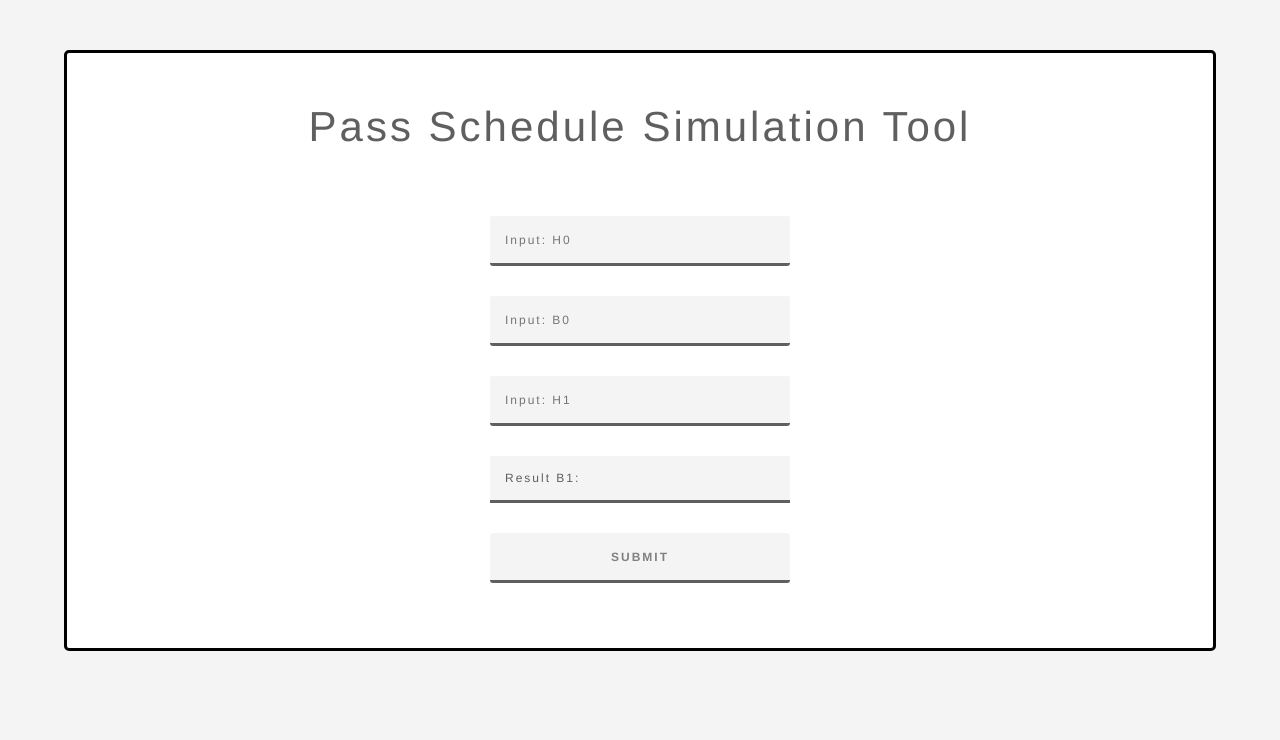
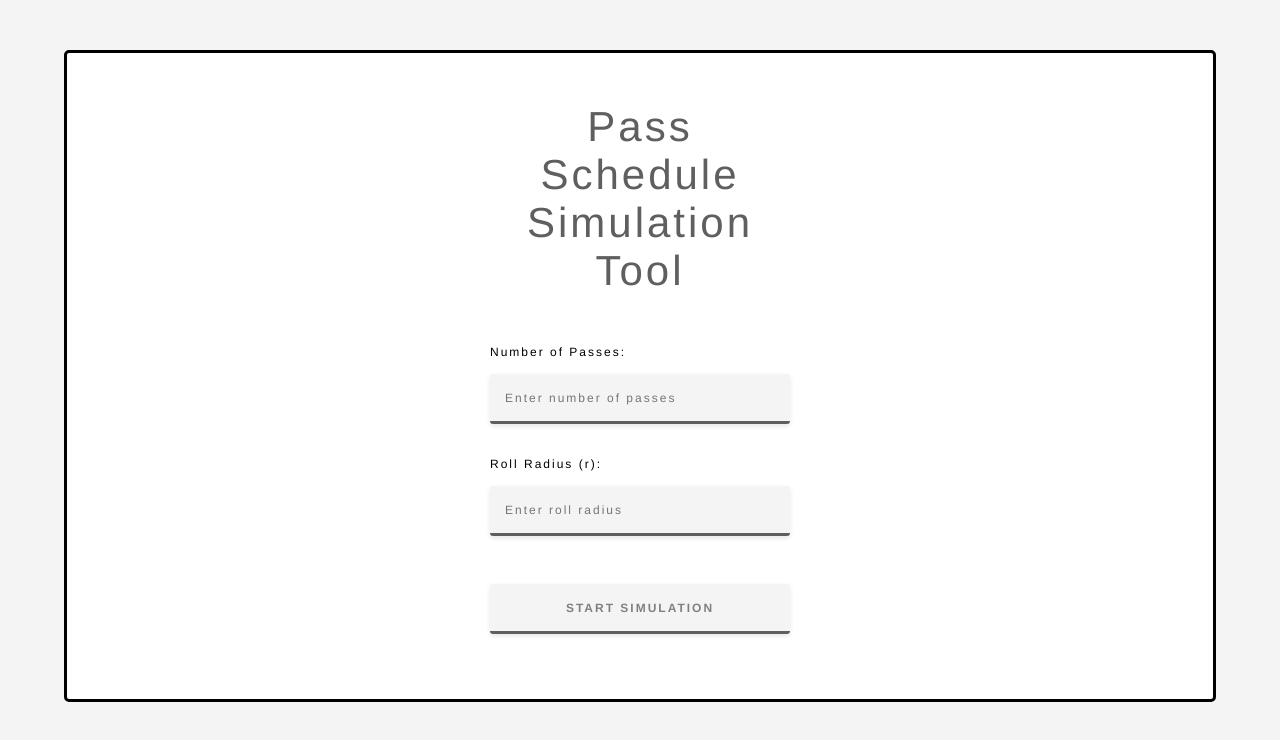
Before and after one commit to A-Houria/Thesis, a React (Create React App) app: page / in a window 1280 px wide. Shown: the top 740 px of the page. Built offline with nearby package versions, Linux system fonts and the light colour scheme.

Commit message:
before meeting on Thursday 21/11/2024

```diff
--- a/src/App.js
+++ b/src/App.js
@@ -1,30 +1,32 @@
 import React, { useState } from "react";
 
 function App() {
-  const [result, setResult] = useState("");
+  const [numPasses, setNumPasses] = useState(null);
+  const [tempPasses, setTempPasses] = useState("");
+  const [r, setR] = useState("");
+  const [passes, setPasses] = useState([]);
+  const [currentPass, setCurrentPass] = useState(1);
   const [b0, setB0] = useState("");
   const [h0, setH0] = useState("");
   const [h1, setH1] = useState("");
 
-  const r = 950;
-
-  // Calc A
+  // Calculate A
   const calculateA = (h0, deltaH) => {
     return (
       (1 + 5 * Math.pow(0.35 - deltaH / h0, 2)) * Math.sqrt(h0 / deltaH - 1)
     );
   };
-  // Calc B
+
+  // Calculate B
   const calculateB = (b0, h0) => {
     return (b0 / h0 - 1) * Math.pow(b0 / h0, 2 / 3);
   };
 
-  // Calc b1
-  const calculateB1 = (b0, h0, h1) => {
+  // Calculate b1
+  const calculateB1 = (b0, h0, h1, r) => {
     const deltaH = h0 - h1;
 
     const A = calculateA(h0, deltaH);
-
     const B = calculateB(b0, h0);
 
     const firstPart =
@@ -37,59 +39,174 @@ function App() {
     return b1;
   };
 
-  const onSubmit = (e) => {
+  // Start simulation by setting the number of passes and roll radius
+  const startSimulation = (e) => {
+    e.preventDefault();
+    setNumPasses(parseInt(tempPasses, 10)); // Set number of passes
+    setTempPasses(""); // Clear temporary input
+  };
+
+  // Handle each pass submission
+  const handlePassSubmit = (e) => {
     e.preventDefault();
 
-    // Ensure all inputs are numbers
     const b0Num = parseFloat(b0);
     const h0Num = parseFloat(h0);
     const h1Num = parseFloat(h1);
+    const rNum = parseFloat(r);
 
-    // Calculate b1
-    const b1 = calculateB1(b0Num, h0Num, h1Num);
+    const b1 = calculateB1(b0Num, h0Num, h1Num, rNum);
 
-    // Round the result to 2 decimal places
-    setResult(b1.toFixed(2));
+    // Add pass result to the table
+    const newPass = {
+      pass: currentPass,
+      h0: h0Num,
+      b0: b0Num,
+      h1: h1Num,
+      b1: b1.toFixed(2),
+    };
+    setPasses([...passes, newPass]);
+
+    // Prepare for the next pass
+    setB0(b1.toFixed(2)); // New B0 is the B1 from this pass
+    setH0(h1Num); // New H0 is the H1 from this pass
+    setH1(""); // Clear input for next H1
+    setCurrentPass((prev) => prev + 1);
   };
 
   return (
     <div className="app">
       <div className="cont">
+        {!numPasses ? (
+          <form className="inputs" onSubmit={startSimulation}>
             <h1>Pass Schedule Simulation Tool</h1>
-        <form className="inputs" onSubmit={onSubmit}>
+            <label>
+              Number of Passes:
+              <input
+                required
+                className="number"
+                type="number"
+                min={1}
+                placeholder="Enter number of passes"
+                value={tempPasses}
+                onChange={(e) => setTempPasses(e.target.value)}
+              />
+            </label>
+            <br />
+            <label>
+              Roll Radius (r):
               <input
                 required
                 className="number"
                 type="number"
                 step="any"
                 min={0}
-            placeholder="Input: H0"
-            value={h0}
-            onChange={(e) => setH0(e.target.value)}
+                placeholder="Enter roll radius"
+                value={r}
+                onChange={(e) => setR(e.target.value)}
               />
+            </label>
+            <br />
+            <button type="submit">Start Simulation</button>
+          </form>
+        ) : currentPass <= numPasses ? (
+          <form className="inputs" onSubmit={handlePassSubmit}>
+            <h1>Pass Schedule Simulation Tool</h1>
+            <label>
+              Initial Height (H0):
               <input
                 required
                 className="number"
                 type="number"
                 step="any"
                 min={0}
-            placeholder="Input: B0"
-            value={b0}
-            onChange={(e) => setB0(e.target.value)}
+                placeholder="Enter H0"
+                value={h0}
+                onChange={(e) => setH0(e.target.value)}
+                disabled={currentPass > 1 || currentPass > numPasses} // Disable after first pass or simulation ends
               />
+            </label>
+            <br />
+            <label>
+              Initial Width (B0):
               <input
                 required
                 className="number"
                 type="number"
                 step="any"
                 min={0}
-            placeholder="Input: H1"
+                placeholder="Enter B0"
+                value={b0}
+                onChange={(e) => setB0(e.target.value)}
+                disabled={currentPass > 1 || currentPass > numPasses} // Disable after first pass or simulation ends
+              />
+            </label>
+            <br />
+            <label>
+              Resulted Height (H1):
+              <input
+                required
+                className="number"
+                type="number"
+                step="any"
+                min={0}
+                placeholder="Enter H1"
                 value={h1}
                 onChange={(e) => setH1(e.target.value)}
+                disabled={currentPass > numPasses} // Disable when simulation ends
               />
-          <p>Result B1: {result}</p>
-          <input className="btn" type="submit" value="Submit" />
+            </label>
+            <br />
+            <button type="submit" disabled={currentPass > numPasses}>
+              {currentPass > numPasses
+                ? "Simulation Complete"
+                : `Submit Pass ${currentPass}`}
+            </button>
           </form>
+        ) : (
+          <form className="inputs">
+            <h1>Pass Schedule Simulation Tool</h1>
+            <label>
+              Initial Height (H0):
+              <input className="number" type="number" value={h0} disabled />
+            </label>
+            <br />
+            <label>
+              Initial Width (B0):
+              <input className="number" type="number" value={b0} disabled />
+            </label>
+            <br />
+            <button type="button" disabled>
+              Simulation Complete
+            </button>
+          </form>
+        )}
+
+        {passes.length > 0 && (
+          <div className="table">
+            <h1>Pass Results</h1>
+            <table border="1">
+              <thead>
+                <tr>
+                  <th>H0</th>
+                  <th>B0</th>
+                  <th>H1</th>
+                  <th>B1</th>
+                </tr>
+              </thead>
+              <tbody>
+                {passes.map((pass) => (
+                  <tr key={pass.pass}>
+                    <td>{pass.h0}</td>
+                    <td>{pass.b0}</td>
+                    <td>{pass.h1}</td>
+                    <td>{pass.b1}</td>
+                  </tr>
+                ))}
+              </tbody>
+            </table>
+          </div>
+        )}
       </div>
     </div>
   );
--- a/src/Styles/style.css
+++ b/src/Styles/style.css
@@ -11,7 +11,7 @@ body {
 }
 
 .app .cont {
-  width: 90%;
+  max-width: 90%;
   margin: 50px auto;
   padding: 50px;
   background-color: white;
@@ -21,6 +21,10 @@ body {
   justify-content: center;
   border: 3px solid black;
   border-radius: 5px;
+  display: flex;
+  flex-direction: row;
+  align-items: center;
+  justify-content: center;
 }
 .app .cont h1 {
   letter-spacing: 3px;
@@ -35,7 +39,36 @@ body {
 .app .cont .inputs {
   display: flex;
   flex-direction: column;
-  align-items: flex-start;
+  align-items: center;
+  text-align: start;
+  width: 30%;
+}
+.app .cont .inputs h1 {
+  text-align: center;
+}
+.app .cont .inputs button {
+  margin: 15px 0px;
+  outline: none;
+  border: none;
+  background-color: #f4f4f4;
+  border-bottom: 3px solid rgb(95, 95, 95);
+  height: 50px;
+  width: 300px;
+  padding: 10px 15px;
+  font-size: 12px;
+  letter-spacing: 2px;
+  border-radius: 3px;
+  -webkit-user-select: none;
+     -moz-user-select: none;
+          user-select: none;
+  font-weight: 700;
+  text-transform: uppercase;
+  color: grey;
+  box-shadow: 0px 2px 5px rgba(0, 0, 0, 0.1);
+}
+.app .cont .inputs button:hover {
+  cursor: pointer;
+  border-bottom: 3px solid lightblue;
 }
 .app .cont .inputs p {
   margin: 15px 0px;
@@ -52,7 +85,18 @@ body {
   border-bottom: 3px solid lightblue;
   cursor: text;
 }
-.app .cont .inputs input {
+.app .cont .inputs label {
+  display: flex;
+  flex-direction: column;
+  align-items: flex-start;
+  font-size: 12px;
+  font-weight: 400;
+  letter-spacing: 2px;
+}
+.app .cont .inputs label:hover {
+  color: rgb(55, 193, 239);
+}
+.app .cont .inputs label input {
   margin: 15px 0px;
   outline: none;
   border: none;
@@ -69,15 +113,16 @@ body {
   -webkit-user-select: none;
      -moz-user-select: none;
           user-select: none;
+  box-shadow: 0px 2px 5px rgba(0, 0, 0, 0.1);
 }
-.app .cont .inputs input:hover {
+.app .cont .inputs label input:hover {
   border-bottom: 3px solid lightblue;
 }
-.app .cont .inputs input::-webkit-outer-spin-button, .app .cont .inputs input::-webkit-inner-spin-button {
+.app .cont .inputs label input::-webkit-outer-spin-button, .app .cont .inputs label input::-webkit-inner-spin-button {
   -webkit-appearance: none;
   margin: 0;
 }
-.app .cont .inputs input.btn {
+.app .cont .inputs label input.btn {
   background-color: #f4f4f4;
   -webkit-user-select: none;
      -moz-user-select: none;
@@ -87,6 +132,44 @@ body {
   text-transform: uppercase;
   color: grey;
 }
-.app .cont .inputs input.btn:hover {
+.app .cont .inputs label input.btn:hover {
   cursor: pointer;
+}
+.app .cont .table {
+  width: 30%;
+}
+.app .cont .table h1 {
+  margin: 15px;
+  text-align: center;
+}
+.app .cont .table table {
+  width: 100%;
+  margin: 20px auto;
+  border-collapse: collapse;
+  box-shadow: 0px 2px 5px rgba(0, 0, 0, 0.1);
+}
+.app .cont .table table th,
+.app .cont .table table td {
+  text-align: center;
+  padding: 15px;
+  border: 1px solid #ddd;
+  font-size: 14px;
+  color: #333;
+}
+.app .cont .table table th {
+  background-color: #f4f4f4;
+  font-weight: 700;
+  text-transform: uppercase;
+  letter-spacing: 1px;
+  color: #555;
+}
+.app .cont .table table tr:nth-child(even) {
+  background-color: #f9f9f9;
+}
+.app .cont .table table tr:hover {
+  background-color: #f1f1f1;
+  transition: background-color 0.3s ease;
+}
+.app .cont .table table td {
+  font-weight: 400;
 }/*# sourceMappingURL=style.css.map */
--- a/src/Styles/style.scss
+++ b/src/Styles/style.scss
@@ -12,7 +12,7 @@ body {
 
 .app {
   .cont {
-    width: 90%;
+    max-width: 90%;
     margin: 50px auto;
     padding: 50px;
     background-color: white;
@@ -22,7 +22,10 @@ body {
     justify-content: center;
     border: 3px solid black;
     border-radius: 5px;
-
+    display: flex;
+    flex-direction: row;
+    align-items: center;
+    justify-content: center;
     h1 {
       letter-spacing: 3px;
       font-size: 42px;
@@ -35,7 +38,35 @@ body {
     .inputs {
       display: flex;
       flex-direction: column;
-      align-items: flex-start;
+      align-items: center;
+      text-align: start;
+      width: 30%;
+      h1 {
+        text-align: center;
+      }
+      button {
+        margin: 15px 0px;
+        outline: none;
+        border: none;
+        background-color: #f4f4f4;
+        border-bottom: 3px solid rgb(95, 95, 95);
+        height: 50px;
+        width: 300px;
+        padding: 10px 15px;
+        font-size: 12px;
+        letter-spacing: 2px;
+        border-radius: 3px;
+        user-select: none;
+        font-weight: 700;
+        text-transform: uppercase;
+        color: grey;
+        box-shadow: 0px 2px 5px rgba(0, 0, 0, 0.1);
+
+        &:hover {
+          cursor: pointer;
+          border-bottom: 3px solid lightblue;
+        }
+      }
 
       p {
         margin: 15px 0px;
@@ -52,7 +83,16 @@ body {
           cursor: text;
         }
       }
-
+      label {
+        display: flex;
+        flex-direction: column;
+        align-items: flex-start;
+        font-size: 12px;
+        font-weight: 400;
+        letter-spacing: 2px;
+        &:hover {
+          color: rgb(55, 193, 239);
+        }
         input {
           margin: 15px 0px;
           outline: none;
@@ -68,6 +108,7 @@ body {
           letter-spacing: 2px;
           border-radius: 3px;
           user-select: none;
+          box-shadow: 0px 2px 5px rgba(0, 0, 0, 0.1);
 
           &:hover {
             border-bottom: 3px solid lightblue;
@@ -93,4 +134,48 @@ body {
         }
       }
     }
+    .table {
+      width: 30%;
+      h1 {
+        margin: 15px;
+        text-align: center;
       }
+      table {
+        width: 100%;
+        margin: 20px auto;
+        border-collapse: collapse;
+        box-shadow: 0px 2px 5px rgba(0, 0, 0, 0.1);
+
+        th,
+        td {
+          text-align: center;
+          padding: 15px;
+          border: 1px solid #ddd;
+          font-size: 14px;
+          color: #333;
+        }
+
+        th {
+          background-color: #f4f4f4;
+          font-weight: 700;
+          text-transform: uppercase;
+          letter-spacing: 1px;
+          color: #555;
+        }
+
+        tr:nth-child(even) {
+          background-color: #f9f9f9;
+        }
+
+        tr:hover {
+          background-color: #f1f1f1;
+          transition: background-color 0.3s ease;
+        }
+
+        td {
+          font-weight: 400;
+        }
+      }
+    }
+  }
+}
```
Also changed, not shown: 1 other file (tests, documents, lock files or other folders). Lines whose indentation alone changed are shown as unchanged.
